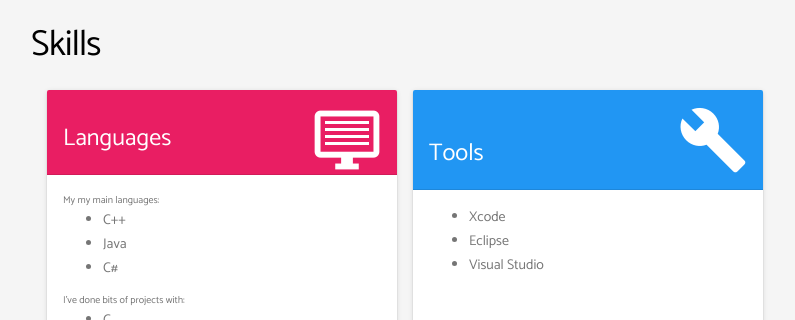
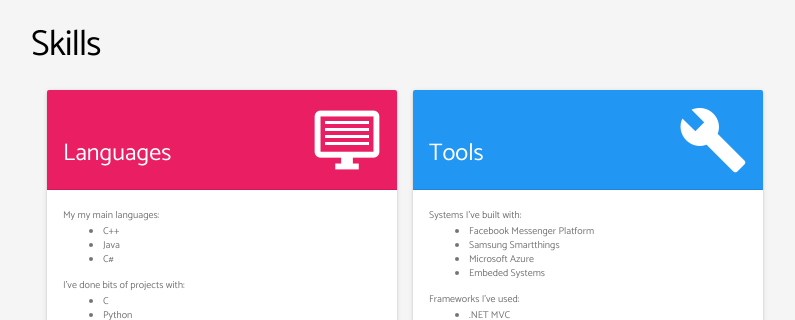
Before and after one commit to JonBrelje/website, a Flask app: page / in a window 1280 px wide. Shown: the part 2280-2600 px from the top of the page, without its empty margins (159-954 px from the left). Run offline with Flask 2, Linux system fonts and the light colour scheme; some libraries are stand-ins or nearby versions.

Commit message:
Re-worded tools section, resized some assets

```diff
--- a/static/stylesheets/style.css
+++ b/static/stylesheets/style.css
@@ -87,6 +87,7 @@ body {
     box-shadow: 0 3px 6px rgba(0,0,0,0.16), 0 3px 6px rgba(0,0,0,0.23);
 }
 
-mdl-card__supporting-text > ul {
+.mdl-card__supporting-text > ul > li {
     font-size: 1rem;
+    line-height: 14px;
 }
--- a/templates/projects/motorized_car.html
+++ b/templates/projects/motorized_car.html
@@ -2,7 +2,7 @@
 
 {% block institution %}Educational Toy{% endblock %}
 {% block header_style %}
-"color: #000; background: url('/static/images/motorized_car_logo_100_100.png') top right 0% no-repeat #fff;"
+"color: #fff; background: url('/static/images/motorized_car_logo_100_100.png') top right 0% no-repeat #F44336;"
 {% endblock %}
 
 
--- a/templates/skills/languages.html
+++ b/templates/skills/languages.html
@@ -20,7 +20,7 @@
 	<li>SQL</li>
 	<li>Javascript</li>
 </ul>
-<span>I've dabbled with:></span>
+<span>I've dabbled with:</span>
 <ul>
 	<li>Groovy</li>
 	<li>Go</li>
--- a/templates/skills/tools.html
+++ b/templates/skills/tools.html
@@ -7,6 +7,19 @@
 {% endblock %}
 
 {% block body %}
+	<span>Systems I've built with:</span>
+	<ul>
+		<li>Facebook Messenger Platform</li>
+		<li>Samsung Smartthings</li>
+		<li>Microsoft Azure</li>
+		<li>Embeded Systems</li>
+	</ul>
+	<span>Frameworks I've used:</span>
+	<ul>
+		<li>.NET MVC</li>
+		<li>Flask</li>
+	</ul>
+	<span>My development environments:</span>
 	<ul>
 		<li>Xcode</li>
 		<li>Eclipse</li>
--- a/templates/work_experience/title_source.html
+++ b/templates/work_experience/title_source.html
@@ -3,7 +3,7 @@
 {% block institution %}Title Source{% endblock %}
 
 {% block header_style %}
-"color: #000; background: url('/static/images/title_source_logo_100_100.png') top right 0% no-repeat #fff;"
+"color: #000; background: url('/static/images/title_source_logo_100_100.png') top right 0% no-repeat #E0C298;"
 {% endblock %}
 
 
```
Also changed, not shown: static/images/alfred_logo_100_100.png, static/images/kamsc_logo_100_100.png, static/images/motorized_car_logo_100_100.png, static/images/title_source_logo_100_100.png.
